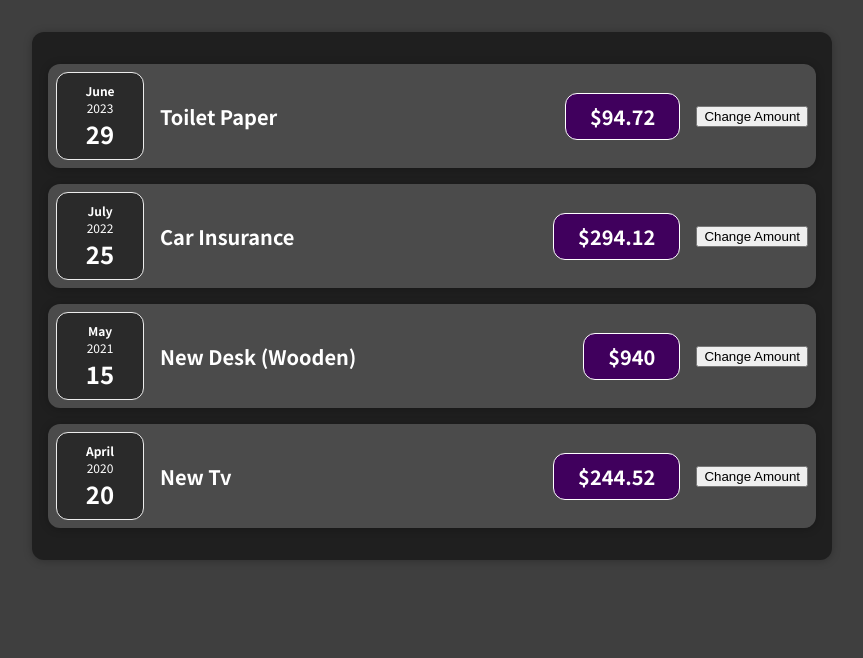
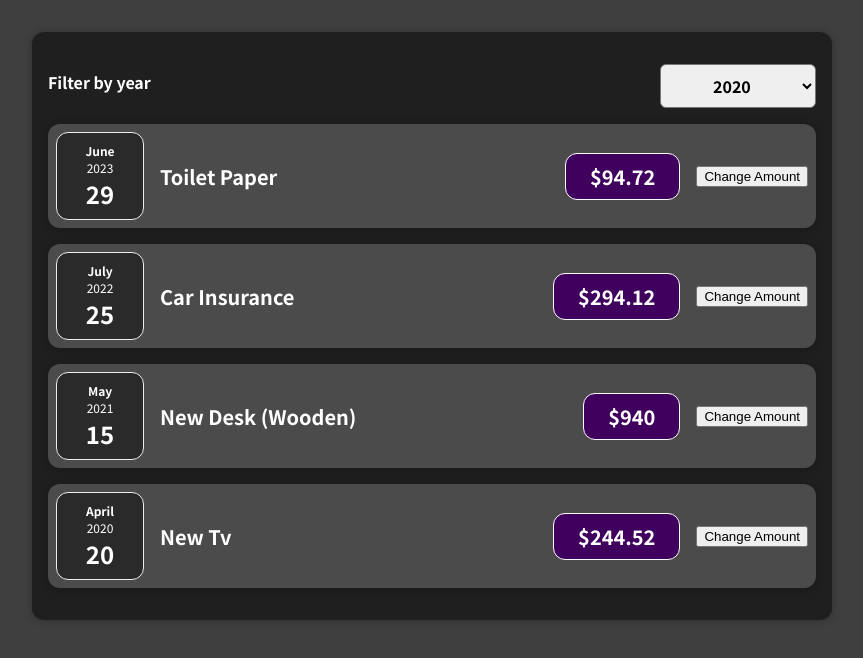
Before and after one commit to Ajeetjha123/react_Expense_Project, a React (Create React App) app: page / in a window 1280 px wide. Shown: the top 658 px of the page, without its empty margins (208-1071 px from the left). Built offline with nearby package versions, Linux system fonts and the light colour scheme.

Commit message:
filter added

```diff
--- /dev/null
+++ b/src/components/Expenses/ExpenseFilter.css
@@ -0,0 +1,21 @@
+.expense-filter{
+  color: white;
+  padding: 0 1 rem;
+}
+.expense-filter__control{
+  display: flex;
+  align-items: center;
+  justify-content: space-between;
+  margin: 1rem 0;
+  width: 100%;
+}
+.expense-filter label{
+  font-weight: bold;
+  margin-bottom: 0.5rem;
+}
+.expense-filter select{
+  font: inherit;
+  padding: 0.5rem 3rem;
+  font-weight: bold;
+  border-radius: 6px;
+}
--- /dev/null
+++ b/src/components/Expenses/ExpenseFilter.js
@@ -0,0 +1,21 @@
+import './ExpenseFilter.css';
+function ExpenseFilter(props) {
+  const dropdownChangedHandler = (event) => {
+    props.onChangedFilter(event.target.value);
+  }
+  return (
+    <div className="expense-filter">
+      <div className="expense-filter__control">
+        <label>Filter by year</label>
+        <select value={props.selected} onChange={dropdownChangedHandler}>
+          <option value="2022">2022</option>
+          <option value="2021">2021</option>
+          <option value="2020">2020</option>
+          <option value="2019">2019</option>
+        </select>
+      </div>
+   </div>
+  );
+}
+
+export default ExpenseFilter;
--- a/src/components/Expenses/Expenses.js
+++ b/src/components/Expenses/Expenses.js
@@ -1,9 +1,16 @@
 import ExpenseItem from './ExpenseItem';
 import './Expenses.css';
 import Card from '../UI/Card';
+import ExpenseFilter from './ExpenseFilter';
+import { useState } from 'react';
 const Expenses = (props) =>{
+  const[filteredYear, setFilteredYear] = useState('2020');
+  const filterChangedHandler = selectedYear => {
+     setFilteredYear(selectedYear);
+  }
   return (
     <Card className="expenses">
+      <ExpenseFilter selected={filteredYear} onChangeFilter={filterChangedHandler} />
       <ExpenseItem
         title={props.items[0].title}
         amount={props.items[0].amount}
```
